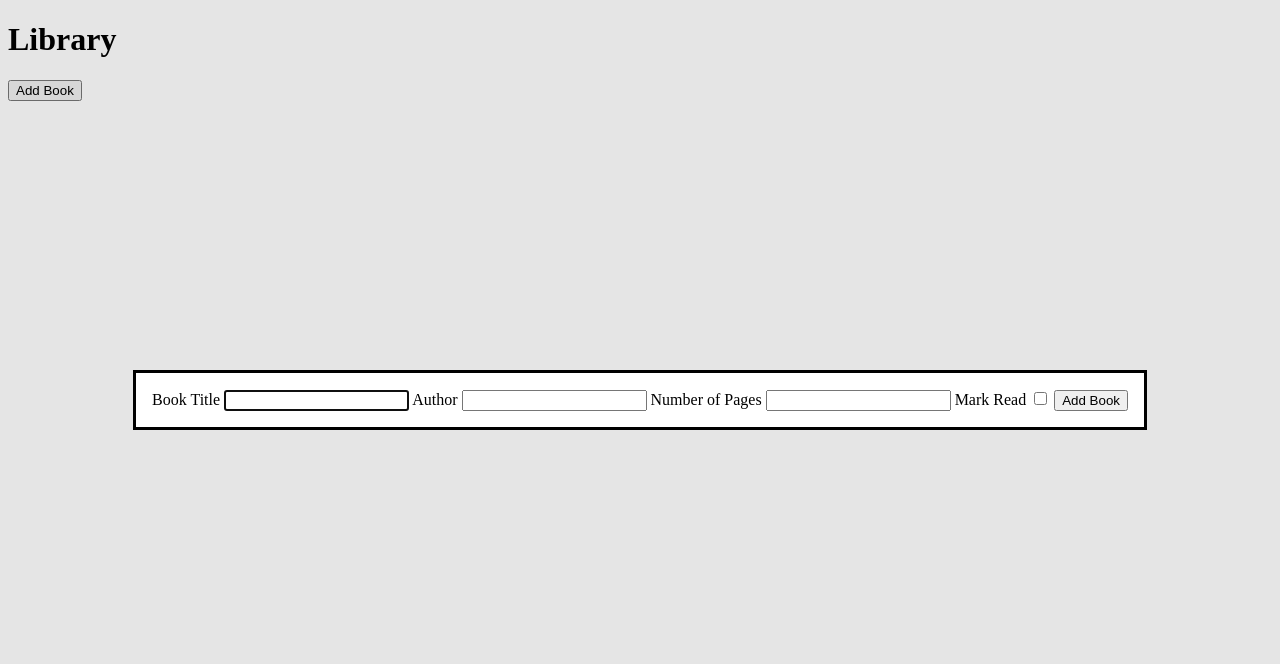
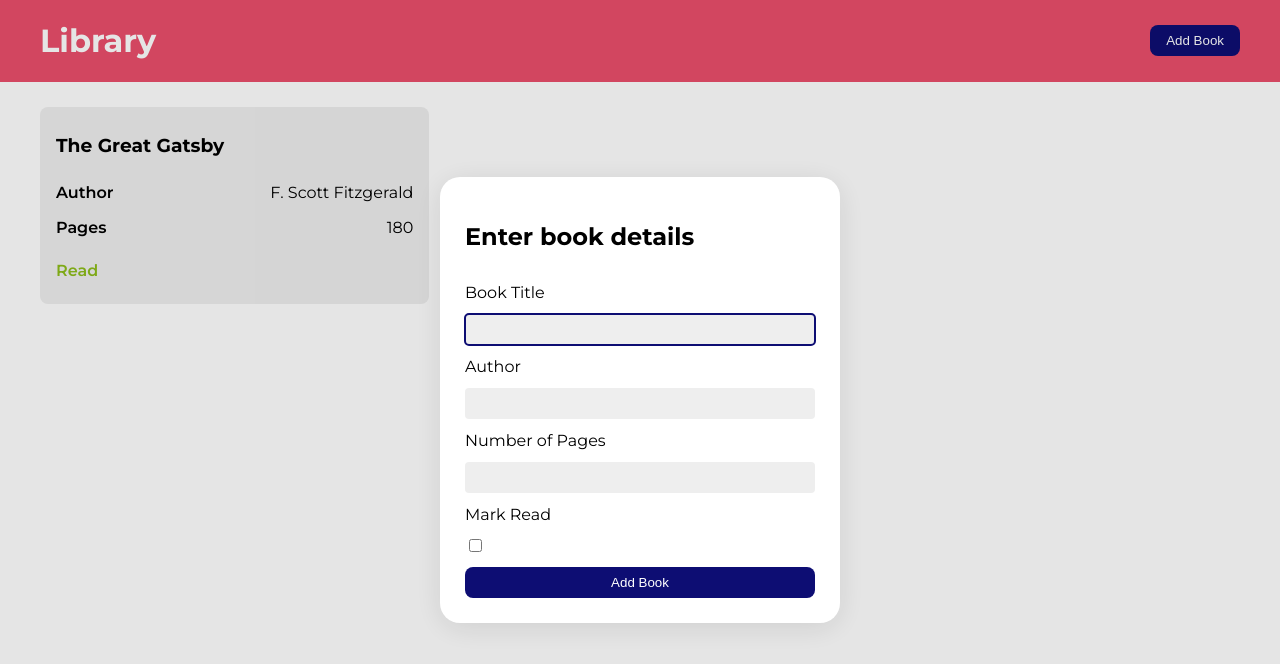
Before and after one commit to mkevinez/library, a plain HTML site: page index.html in a window 1280 px wide. Both pictures are taken after a click on the button "Add Book". Drawn offline with nearby package versions, Linux system fonts and the light colour scheme.

Commit message:
Add book modal working, code refactored to be cleaner, styling on book cards updated.

```diff
--- a/index.html
+++ b/index.html
@@ -5,20 +5,39 @@
     <meta name="viewport" content="width=device-width, initial-scale=1.0">
     <title>Library</title>
     <link rel="stylesheet" href="styles.css">
+    <link rel="stylesheet" href="https://cdn.jsdelivr.net/npm/bootstrap-icons@1.10.5/font/bootstrap-icons.css">
+    <link rel="preconnect" href="https://fonts.googleapis.com">
+    <link rel="preconnect" href="https://fonts.gstatic.com" crossorigin>
+    <link href="https://fonts.googleapis.com/css2?family=Montserrat:ital,wght@0,100;0,200;0,300;0,400;0,500;0,600;0,700;0,800;0,900;1,100;1,200;1,300;1,400;1,500;1,600;1,700;1,800;1,900&display=swap" rel="stylesheet">
     <script src="script.js" defer></script>
 </head>
 <body>
     <header>
-        <h1>Library</h1>
-        <button id="show-form-button">Add Book</button>
+        <div class="header-content">
+            <h1>Library</h1>
+            <button id="show-form-button">Add Book</button>
+        </div>
     </header>
 
     <main>
-
+        <div id="books-container">
+            <div class="book-grid-item">
+                <h3 class="book-title-display">The Great Gatsby</h3>
+                <div class="author-container">
+                    <p class="author-label">Author</p>
+                    <p class="author-value">F. Scott Fitzgerald</p>
+                </div>
+                <p class="book-author-display">F. Scott Fitzgerald</p>
+                <p class="book-pages-display">180</p>
+                <p class="book-read-value">Yes</p>
+            </div>
+        </div>
     </main>
 
     <dialog id="add-book-modal">
         <form id="add-book-form" method="post">
+            <h2>Enter book details</h2>
+
             <label for="book-title">Book Title</label>
             <input type="text" name="book-title" id="book-title-input">
 
--- a/script.js
+++ b/script.js
@@ -7,36 +7,105 @@ function Book(title, author, pages, markedRead) {
     this.markedRead = markedRead;
 }
 
-function addBookToLibrary(bookObj) {
-    myLibrary.push(bookObj);
-}
+// Declared HTML elements
 
-let submitButton = document.querySelector('#submit-button');
+const libraryContainer = document.querySelector('#books-container');
+const openFormButton = document.querySelector('#show-form-button');
+const addBookModal = document.querySelector('#add-book-modal');
+const submitButton = document.querySelector('#submit-button');
+
+
+// Add Example Books on Load
+
+const exampleBook1 = new Book ('The Great Gatsby', 'F. Scott Fitzgerald', 180, true);
+myLibrary.push(exampleBook1);
+
+// Event Listeners
 
 submitButton.addEventListener('click', (e) => {
     let bookTitle = document.querySelector('#book-title-input');
     let bookAuthor = document.querySelector('#author-input');
     let numberOfPages = document.querySelector('#total-pages-input');
     let markedRead = document.querySelector('#mark-read-input');
-    let allInputs = document.querySelectorAll('input');
 
-    let book = createBook(bookTitle.value, bookAuthor.value, numberOfPages.value, markedRead.checked);
-    addBookToLibrary(book);
+    let book = new Book(bookTitle.value, bookAuthor.value, numberOfPages.value, markedRead.checked);
+    myLibrary.push(book);
 
-    allInputs.forEach(singleInput => singleInput.value = '');
-
-    console.log(myLibrary);
-
+    resetFormInputs();
+    loadLibrary();
     addBookModal.close();
 });
 
-function createBook(title, author, pages, markedRead) {
-    return new Book(title, author, pages, markedRead);
+openFormButton.addEventListener('click', (e) => {
+    addBookModal.showModal()
+});
+
+document.addEventListener("DOMContentLoaded", loadLibrary);
+
+
+// Helper Functions
+
+function resetFormInputs() {
+    let allInputs = document.querySelectorAll('#add-book-form input');
+    allInputs.forEach(singleInput => singleInput.value = '');
 }
 
-let openFormButton = document.querySelector('#show-form-button');
-let addBookModal = document.querySelector('#add-book-modal');
+function loadLibrary() {
+    resetBooksGrid();
 
-openFormButton.addEventListener('click', (e) => {
-    addBookModal.showModal()
-})
+    myLibrary.forEach(book => {
+        const bookItem = document.createElement('div');
+        bookItem.classList.add('book-grid-item');
+
+        const titleValueElem = document.createElement('h3');
+        titleValueElem.textContent = book.title;
+
+        const authorContainerElem = document.createElement('div');
+        authorContainerElem.classList.add('author-container');
+
+        const authorLabelElem = document.createElement('p')
+        authorLabelElem.textContent = 'Author';
+        authorLabelElem.classList.add('author-label');
+        authorContainerElem.appendChild(authorLabelElem);
+
+        const authorValueElem = document.createElement('p')
+        authorValueElem.textContent = book.author;
+        authorContainerElem.appendChild(authorValueElem);
+
+        const pagesContainerElem = document.createElement('div');
+        pagesContainerElem.classList.add('pages-container');
+
+        const pagesLabelElem = document.createElement('p')
+        pagesLabelElem.textContent = 'Pages';
+        pagesLabelElem.classList.add('pages-label');
+        pagesContainerElem.appendChild(pagesLabelElem);
+
+        const pagesValueElem = document.createElement('p')
+        pagesValueElem.textContent = book.pages;
+        pagesContainerElem.appendChild(pagesValueElem);
+
+
+        const bookReadElem = document.createElement('p');
+
+
+        if (book.markedRead) {
+            bookReadElem.textContent = 'Read';
+            bookReadElem.classList.add('read');
+        } else {
+            bookReadElem.textContent = 'Unread';
+            bookReadElem.classList.add('unread');
+        }
+
+        bookItem.appendChild(titleValueElem);
+        bookItem.appendChild(authorContainerElem);
+        bookItem.appendChild(pagesContainerElem);
+        bookItem.appendChild(bookReadElem);
+
+        libraryContainer.appendChild(bookItem);
+    })
+}
+
+
+const resetBooksGrid = () => {
+    libraryContainer.innerHTML = '';
+}
--- a/styles.css
+++ b/styles.css
@@ -0,0 +1,123 @@
+:root {
+    font-family: 'Montserrat', sans-serif;
+    --main-color: #ea4e6b;
+    --secondary-color: #f1c6bc;
+    --action-color: #0d0d73;
+
+    --success-color: #8CBC1A;
+    --info-color: #2C9AF9;
+    --warning-color: #FFA928;
+    --danger-color: #FF6366;
+}
+
+body {
+    margin: 0;
+}
+
+/* Header Styling */
+
+header {
+    background-color: var(--main-color);
+    text-align: center;
+}
+
+.header-content {
+    display: flex;
+    flex-direction: row;
+    justify-content: space-between;
+    align-items: center;
+    max-width: 1200px;
+    margin: 0 auto;
+}
+
+header h1 {
+    color: white;
+}
+
+/* Modal Styling  */
+
+#add-book-modal {
+    box-shadow: 0 5px 30px 0 rgb(0 0 0 / 10%);
+    border: 0;
+    border-radius: 20px;
+    padding: 25px;
+}
+
+#add-book-form {
+    display: flex;
+    flex-direction: column;
+    width: 350px;
+    gap: 12px;
+    align-items: flex-start;
+}
+
+#add-book-form :not(#mark-read-input) {
+    width: 100%;
+    box-sizing: border-box;
+}
+
+/* Input Styling */
+
+input {
+    background: #eeeeee;
+    padding: 8px;
+    border: none;
+    border-radius: 4px;
+}
+
+input:focus-visible {
+    outline-color: var(--action-color);
+}
+
+
+/* Button Styling */
+
+button {
+    background-color: var(--action-color);
+    color: white;
+    border: none;
+    padding: 8px 16px;
+    border-radius: 8px;
+}
+
+/* Grid Styling */
+
+#books-container {
+    display: grid;
+    max-width: 1200px;
+    grid-template-columns: repeat(3, 1fr);
+    gap: 16px;
+    margin: 25px auto;
+}
+
+.book-grid-item {
+    background-color: #eeeeee;
+    padding: 8px 16px;
+    border-radius: 8px;
+}
+
+
+/* Card Styling */
+
+.author-container, .pages-container {
+    display: flex;
+    flex-direction: row;
+    justify-content: space-between;
+    gap: 16px;
+}
+
+.author-container *, .pages-container * {
+    margin: 8px 0px;
+}
+
+.author-label, .pages-label, .read, .unread {
+    font-weight: 600;
+}
+
+.read {
+    color: var(--success-color);
+}
+
+.unread {
+    color: var(--danger-color);
+}
```
